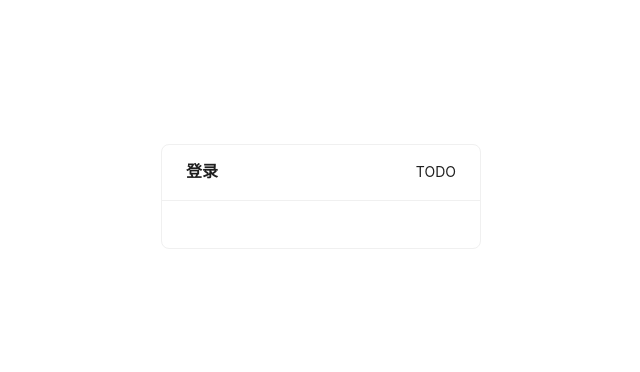
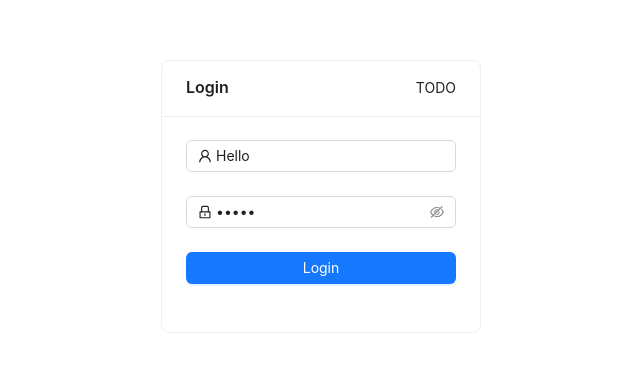
Before and after one commit to joey2217/react-antd-admin, a React (Vite) app: page /login in a window 1280 px wide. Shown: the part 164-536 px from the top of the page, without its empty margins (319-959 px from the left). Built offline with nearby package versions, Linux system fonts and the light colour scheme.

Commit message:
feat: login

```diff
--- a/package.json
+++ b/package.json
@@ -9,6 +9,7 @@
     "preview": "vite preview"
   },
   "dependencies": {
+    "@ant-design/icons": "^4.8.0",
     "antd": "^5.0.1",
     "axios": "^1.2.0",
     "classnames": "^2.3.2",
--- a/src/App.tsx
+++ b/src/App.tsx
@@ -6,7 +6,6 @@ import zhCN from 'antd/locale/zh_CN'
 import en from 'antd/locale/en_US'
 import { themeState} from './store/atom'
 import router from './router'
-
 import { languageState } from './store/atom'
 
 const { darkAlgorithm, defaultAlgorithm } = theme
--- a/src/i18n/en.ts
+++ b/src/i18n/en.ts
@@ -7,11 +7,13 @@ const en = {
   logout: 'Logout',
   success: 'success!',
   //login
-  login: 'Login',
-  username: 'Username',
-  password: 'Password',
-  usernameMessage: 'Please input correct username!',
-  passwordMessage: 'Please input correct password!',
+  login: {
+    title: 'Login',
+    username: 'Username',
+    password: 'Password',
+    usernameMessage: 'Please input correct username!',
+    passwordMessage: 'Please input correct password!',
+  },
   // Exception
   backHome: 'Back Home',
   errorSubTitle: 'Sorry, the server is reporting an error.',
--- a/src/i18n/index.ts
+++ b/src/i18n/index.ts
@@ -10,8 +10,12 @@ i18n
     // (tip move them in a JSON file and import them,
     // or even better, manage them via a UI: https://react.i18next.com/guides/multiple-translation-files#manage-your-translations-with-a-management-gui)
     resources: {
-      en,
-      zhCN,
+      en: {
+        translation: en,
+      },
+      zhCN: {
+        translation: zhCN,
+      },
     },
     lng: 'en', // if you're using a language detector, do not define the lng option
     fallbackLng: 'en',
--- /dev/null
+++ b/src/pages/login/LoginForm.tsx
@@ -0,0 +1,57 @@
+import React, { memo } from 'react'
+import { Button, Form, Input } from 'antd'
+import { UserOutlined, LockOutlined } from '@ant-design/icons'
+import { useTranslation } from 'react-i18next'
+
+const LoginForm: React.FC = () => {
+  const { t } = useTranslation()
+
+  const onFinish = (values: any) => {
+    console.log('Success:', values)
+  }
+
+  const onFinishFailed = (errorInfo: any) => {
+    console.log('Failed:', errorInfo)
+  }
+
+  return (
+    <Form
+      name="basic"
+      initialValues={{ username: 'Hello', password: 'World' }}
+      onFinish={onFinish}
+      onFinishFailed={onFinishFailed}
+    >
+      <Form.Item
+        name="username"
+        rules={[
+          { required: true, message: t('login.usernameMessage') as string },
+        ]}
+      >
+        <Input
+          prefix={<UserOutlined />}
+          placeholder={t('login.username') as string}
+        />
+      </Form.Item>
+
+      <Form.Item
+        name="password"
+        rules={[
+          { required: true, message: t('login.passwordMessage') as string },
+        ]}
+      >
+        <Input.Password
+          prefix={<LockOutlined />}
+          placeholder={t('login.password') as string}
+        />
+      </Form.Item>
+
+      <Form.Item>
+        <Button block type="primary" htmlType="submit">
+          {t('login.title')}
+        </Button>
+      </Form.Item>
+    </Form>
+  )
+}
+
+export default memo(LoginForm)
--- a/src/pages/login/index.tsx
+++ b/src/pages/login/index.tsx
@@ -1,7 +1,10 @@
 import { Card, Col, Row } from 'antd'
 import React, { memo } from 'react'
+import { useTranslation } from 'react-i18next'
+import LoginForm from './LoginForm'
 
 const Login: React.FC = () => {
+  const { t } = useTranslation()
   return (
     <Row
       align="middle"
@@ -9,8 +12,8 @@ const Login: React.FC = () => {
       className="h-screen pb-20 bg-gradient-to-r from-blue-200 to-cyan-200"
     >
       <Col xs={24} sm={16} md={14} lg={12} xl={6}>
-        <Card className="login-card" title={'登录'} extra={'TODO'}>
-          {/* <LoginForm /> */}
+        <Card className="login-card" title={t('login.title')} extra={'TODO'}>
+          <LoginForm />
         </Card>
       </Col>
     </Row>
--- a/src/store/helper.ts
+++ b/src/store/helper.ts
@@ -22,11 +22,13 @@ export const simpleLocalStorageEffect: <T>(key: string) => AtomEffect<T> =
   (key) =>
   ({ setSelf, onSet }) => {
     const savedValue = localStorage.getItem(key)
+    console.log('simpleLocalStorageEffect', savedValue);
     if (savedValue != null) {
       setSelf(savedValue as any)
     }
 
     onSet((newValue, _, isReset) => {
+      console.log(newValue, isReset);
       isReset
         ? localStorage.removeItem(key)
         : localStorage.setItem(key, newValue as string)
```
Also changed, not shown: 1 other file (tests, documents, lock files or other folders).
